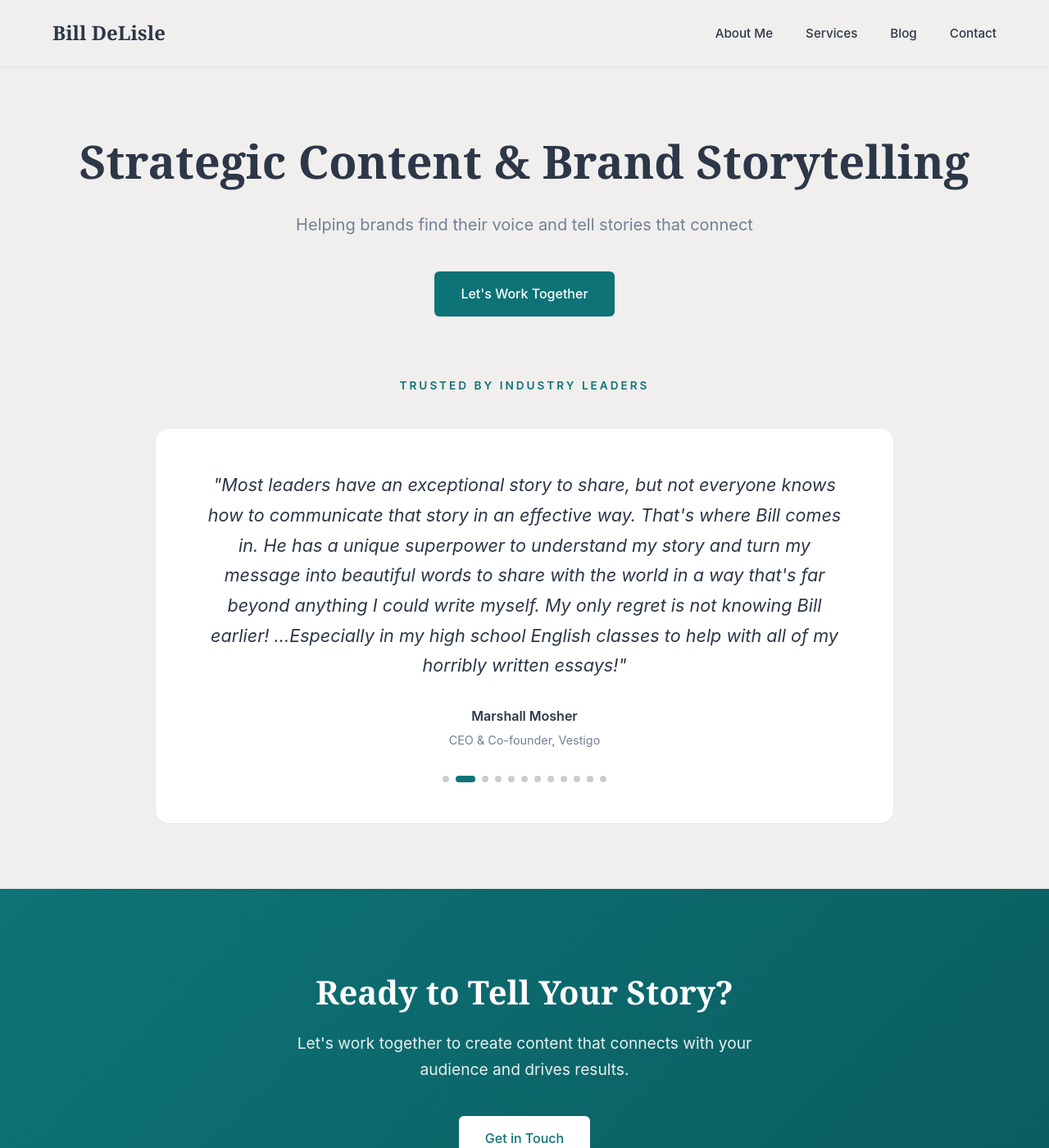
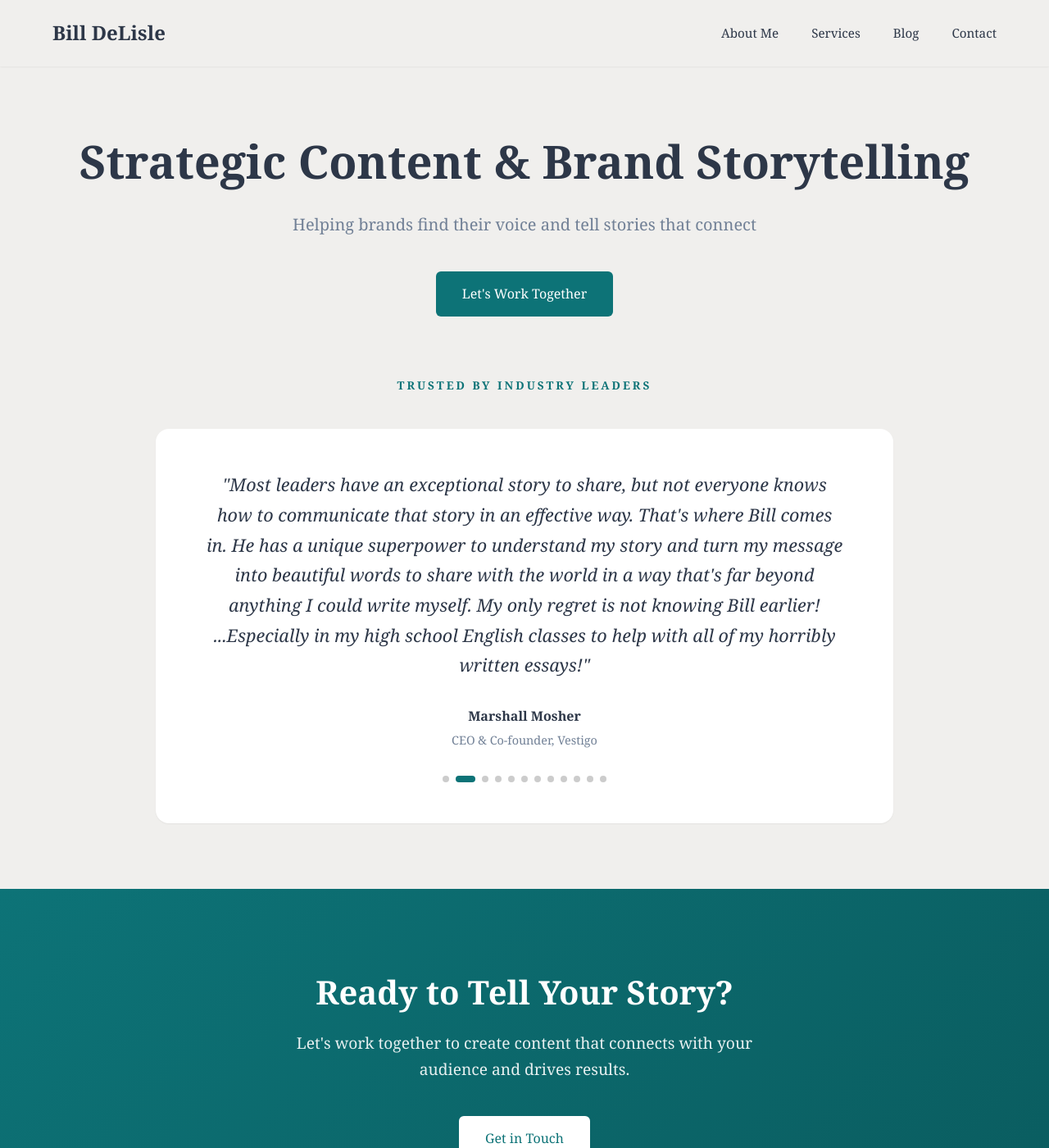
Before and after one commit to BIllDeLisle/billdelisle.com, a Jekyll site: the page built from index.html, in a window 1280 px wide and 1400 px high. Shown: the whole window at 82% size. Built offline with Jekyll 4.4.1, drawn with Linux system fonts in a browser that asks for light colours; some web fonts are replaced.

Commit message:
Switch fonts to Adobe Caslon Pro (Adobe Fonts kit)

```diff
--- a/assets/css/style.css
+++ b/assets/css/style.css
@@ -11,9 +11,8 @@
   --color-text-light: #718096;
   --color-white: #ffffff;
 
-  --font-heading: 'Playfair Display', Georgia, serif;
-  --font-body: 'DM Sans', -apple-system, BlinkMacSystemFont, sans-serif;
-
+  --font-heading: 'adobe-caslon-pro', Georgia, serif;
+    --font-body: 'adobe-caslon-pro', Georgia, serif;
   --shadow-sm: 0 1px 2px rgba(0, 0, 0, 0.05);
   --shadow-md: 0 4px 6px rgba(0, 0, 0, 0.07);
   --shadow-lg: 0 10px 25px rgba(0, 0, 0, 0.1);
```
